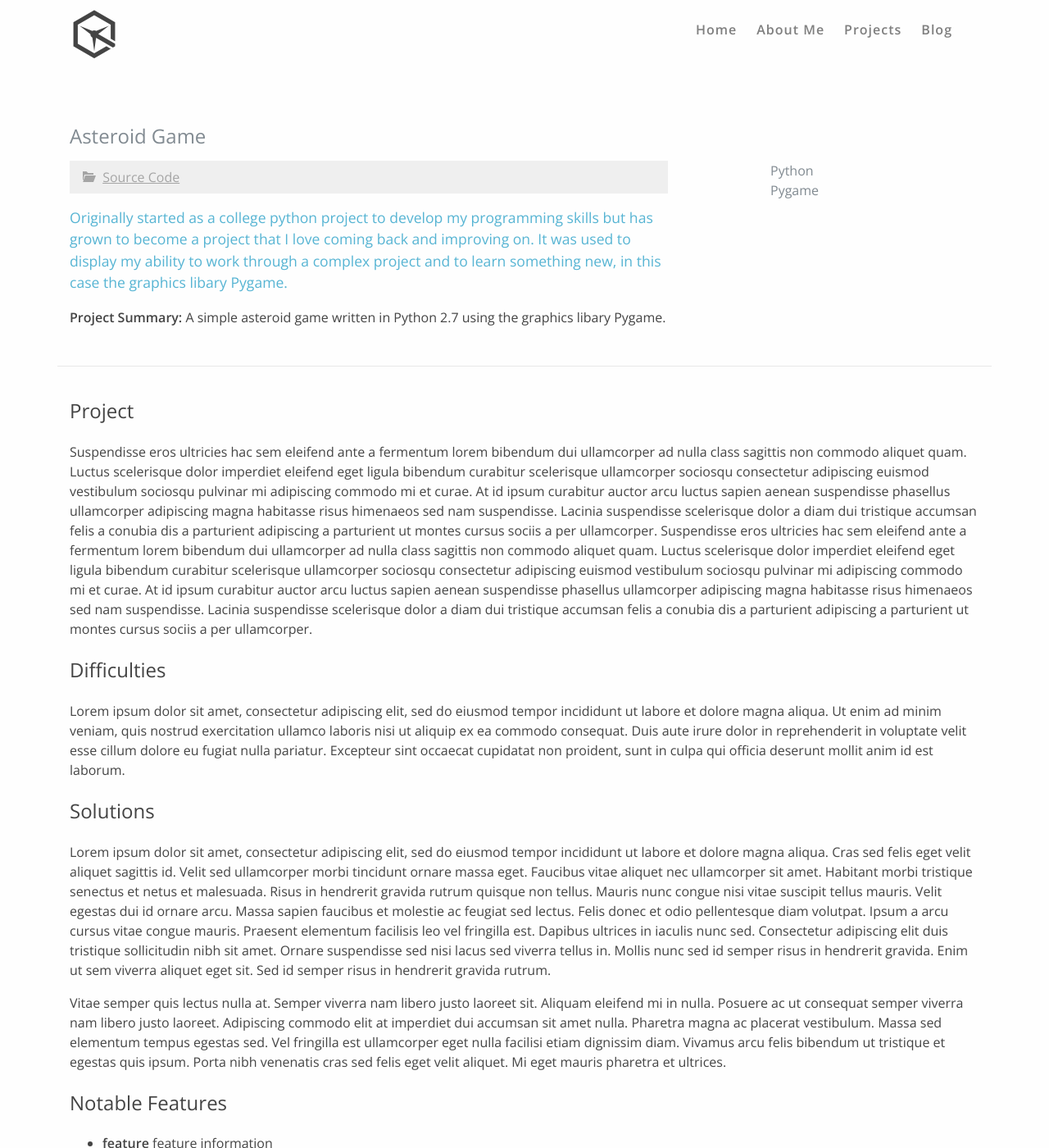
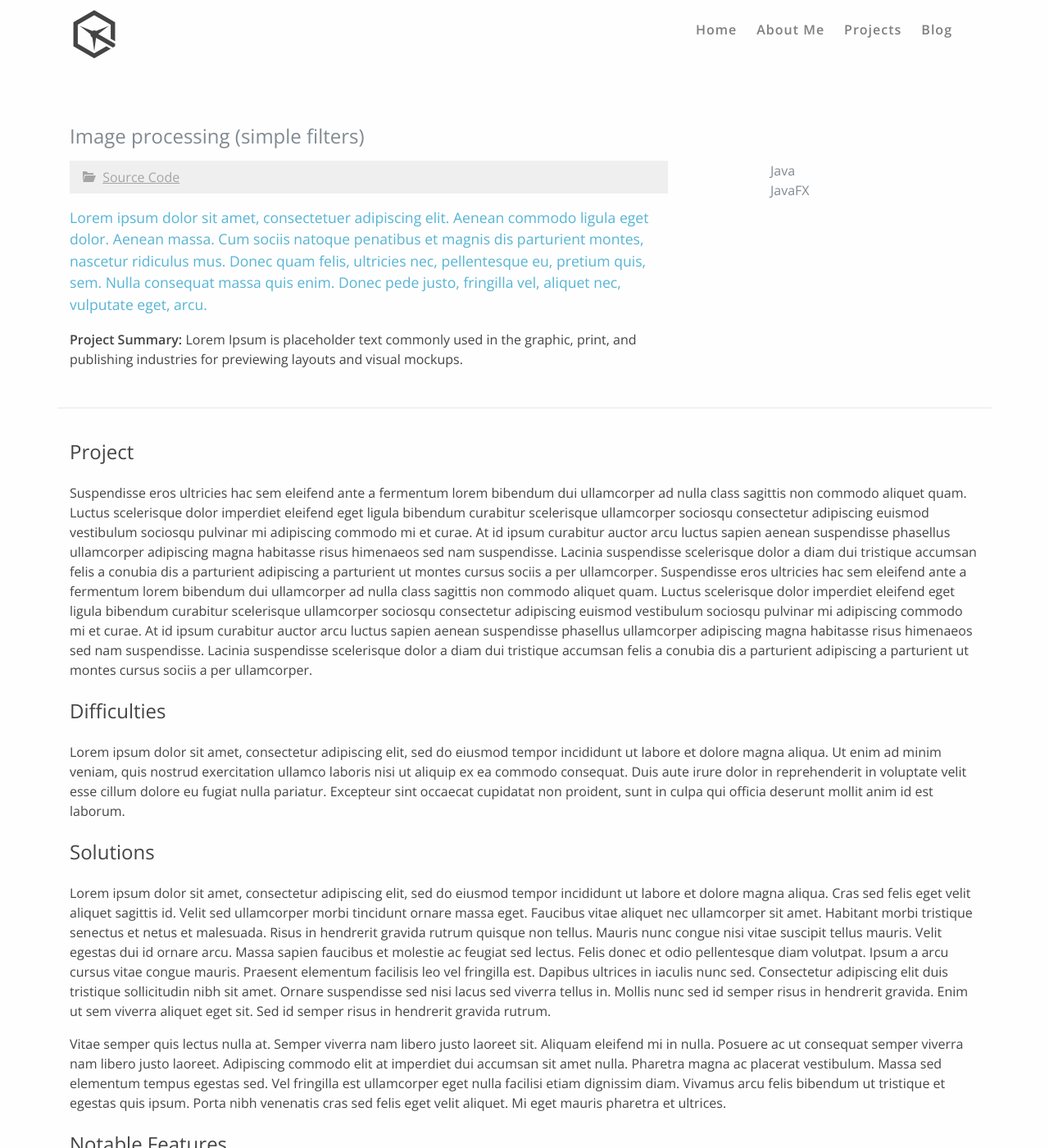
Before and after one commit to LazerCube/LazerCube.github.io, a Jekyll site: the page built from projects/_posts/2019-07-20-image-processing.markdown, in a window 1280 px wide and 1400 px high. Shown: the whole window at 82% size. Built offline with Jekyll 4.4.1, drawn with Linux system fonts in a browser that asks for light colours; some web fonts are replaced; some of the changed text lies outside the part shown.

Commit message:
Tweaked post placeholders

```diff
--- a/projects/_posts/2016-03-10-education-management.markdown
+++ b/projects/_posts/2016-03-10-education-management.markdown
@@ -25,7 +25,6 @@ Suspendisse eros ultricies hac sem eleifend ante a fermentum lorem bibendum dui
 
 Lorem ipsum dolor sit amet, consectetur adipiscing elit, sed do eiusmod tempor incididunt ut labore et dolore magna aliqua. Ut enim ad minim veniam, quis nostrud exercitation ullamco laboris nisi ut aliquip ex ea commodo consequat. Duis aute irure dolor in reprehenderit in voluptate velit esse cillum dolore eu fugiat nulla pariatur. Excepteur sint occaecat cupidatat non proident, sunt in culpa qui officia deserunt mollit anim id est laborum.
 
-
 ## Solutions
 
 Lorem ipsum dolor sit amet, consectetur adipiscing elit, sed do eiusmod tempor incididunt ut labore et dolore magna aliqua. Cras sed felis eget velit aliquet sagittis id. Velit sed ullamcorper morbi tincidunt ornare massa eget. Faucibus vitae aliquet nec ullamcorper sit amet. Habitant morbi tristique senectus et netus et malesuada. Risus in hendrerit gravida rutrum quisque non tellus. Mauris nunc congue nisi vitae suscipit tellus mauris. Velit egestas dui id ornare arcu. Massa sapien faucibus et molestie ac feugiat sed lectus. Felis donec et odio pellentesque diam volutpat. Ipsum a arcu cursus vitae congue mauris. Praesent elementum facilisis leo vel fringilla est. Dapibus ultrices in iaculis nunc sed. Consectetur adipiscing elit duis tristique sollicitudin nibh sit amet. Ornare suspendisse sed nisi lacus sed viverra tellus in. Mollis nunc sed id semper risus in hendrerit gravida. Enim ut sem viverra aliquet eget sit. Sed id semper risus in hendrerit gravida rutrum.
--- a/projects/_posts/2017-03-13-social-network.markdown
+++ b/projects/_posts/2016-03-13-social-network.markdown
@@ -24,7 +24,6 @@ Suspendisse eros ultricies hac sem eleifend ante a fermentum lorem bibendum dui
 
 Lorem ipsum dolor sit amet, consectetur adipiscing elit, sed do eiusmod tempor incididunt ut labore et dolore magna aliqua. Ut enim ad minim veniam, quis nostrud exercitation ullamco laboris nisi ut aliquip ex ea commodo consequat. Duis aute irure dolor in reprehenderit in voluptate velit esse cillum dolore eu fugiat nulla pariatur. Excepteur sint occaecat cupidatat non proident, sunt in culpa qui officia deserunt mollit anim id est laborum.
 
-
 ## Solutions
 
 Lorem ipsum dolor sit amet, consectetur adipiscing elit, sed do eiusmod tempor incididunt ut labore et dolore magna aliqua. Cras sed felis eget velit aliquet sagittis id. Velit sed ullamcorper morbi tincidunt ornare massa eget. Faucibus vitae aliquet nec ullamcorper sit amet. Habitant morbi tristique senectus et netus et malesuada. Risus in hendrerit gravida rutrum quisque non tellus. Mauris nunc congue nisi vitae suscipit tellus mauris. Velit egestas dui id ornare arcu. Massa sapien faucibus et molestie ac feugiat sed lectus. Felis donec et odio pellentesque diam volutpat. Ipsum a arcu cursus vitae congue mauris. Praesent elementum facilisis leo vel fringilla est. Dapibus ultrices in iaculis nunc sed. Consectetur adipiscing elit duis tristique sollicitudin nibh sit amet. Ornare suspendisse sed nisi lacus sed viverra tellus in. Mollis nunc sed id semper risus in hendrerit gravida. Enim ut sem viverra aliquet eget sit. Sed id semper risus in hendrerit gravida rutrum.
--- a/projects/_posts/2017-07-01-asteroid.markdown
+++ b/projects/_posts/2019-07-20-image-processing.markdown
@@ -1,15 +1,15 @@
 ---
 layout: posts
-title: Asteroid Game
+title: Image processing (simple filters)
 author: Elliot
 tags:
-- Python
-- Pygame
-about: Originally started as a college python project to develop my programming skills but has grown to become a project that I love coming back and improving on. It was used to display my ability to work through a complex project and to learn something new, in this case the graphics libary Pygame.
-summary: A simple asteroid game written in Python 2.7 using the graphics libary Pygame.
-image: /assets/img/posts/asteroid/asteroid_game_over.jpg
-image_preview: /assets/img/posts/asteroid/asteroid_game_over_preview.jpg
-source: https://github.com/LazerCube/vesta
+- Java
+- JavaFX
+about: Lorem ipsum dolor sit amet, consectetuer adipiscing elit. Aenean commodo ligula eget dolor. Aenean massa. Cum sociis natoque penatibus et magnis dis parturient montes, nascetur ridiculus mus. Donec quam felis, ultricies nec, pellentesque eu, pretium quis, sem. Nulla consequat massa quis enim. Donec pede justo, fringilla vel, aliquet nec, vulputate eget, arcu.
+summary: Lorem Ipsum is placeholder text commonly used in the graphic, print, and publishing industries for previewing layouts and visual mockups.
+image: /assets/img/posts/image_filters/image_filter_thumbnail.jpg
+image_preview: /assets/img/posts/image_filters/image_filter_thumbnail_preview.jpg
+source: https://github.com/LazerCube/experiment_image_filters
 ---
 
 ## Project
@@ -20,7 +20,6 @@ Suspendisse eros ultricies hac sem eleifend ante a fermentum lorem bibendum dui
 
 Lorem ipsum dolor sit amet, consectetur adipiscing elit, sed do eiusmod tempor incididunt ut labore et dolore magna aliqua. Ut enim ad minim veniam, quis nostrud exercitation ullamco laboris nisi ut aliquip ex ea commodo consequat. Duis aute irure dolor in reprehenderit in voluptate velit esse cillum dolore eu fugiat nulla pariatur. Excepteur sint occaecat cupidatat non proident, sunt in culpa qui officia deserunt mollit anim id est laborum.
 
-
 ## Solutions
 
 Lorem ipsum dolor sit amet, consectetur adipiscing elit, sed do eiusmod tempor incididunt ut labore et dolore magna aliqua. Cras sed felis eget velit aliquet sagittis id. Velit sed ullamcorper morbi tincidunt ornare massa eget. Faucibus vitae aliquet nec ullamcorper sit amet. Habitant morbi tristique senectus et netus et malesuada. Risus in hendrerit gravida rutrum quisque non tellus. Mauris nunc congue nisi vitae suscipit tellus mauris. Velit egestas dui id ornare arcu. Massa sapien faucibus et molestie ac feugiat sed lectus. Felis donec et odio pellentesque diam volutpat. Ipsum a arcu cursus vitae congue mauris. Praesent elementum facilisis leo vel fringilla est. Dapibus ultrices in iaculis nunc sed. Consectetur adipiscing elit duis tristique sollicitudin nibh sit amet. Ornare suspendisse sed nisi lacus sed viverra tellus in. Mollis nunc sed id semper risus in hendrerit gravida. Enim ut sem viverra aliquet eget sit. Sed id semper risus in hendrerit gravida rutrum.
--- a/projects/_posts/2019-08-15-readyabout.markdown
+++ b/projects/_posts/2019-08-15-readyabout.markdown
@@ -10,8 +10,8 @@ tags:
 - Rabbitmq
 - Nginx
 - Web
-about: Originally started as a college python project to develop my programming skills but has grown to become a project that I love coming back and improving on. It was used to display my ability to work through a complex project and to learn something new, in this case the graphics libary Pygame.
-summary: A simple asteroid game written in Python 2.7 using the graphics libary Pygame.
+about: Lorem ipsum dolor sit amet, consectetuer adipiscing elit. Aenean commodo ligula eget dolor. Aenean massa. Cum sociis natoque penatibus et magnis dis parturient montes, nascetur ridiculus mus. Donec quam felis, ultricies nec, pellentesque eu, pretium quis, sem. Nulla consequat massa quis enim. Donec pede justo, fringilla vel, aliquet nec, vulputate eget, arcu.
+summary: Lorem Ipsum is placeholder text commonly used in the graphic, print, and publishing industries for previewing layouts and visual mockups.
 image: /assets/img/posts/readyabout/readyabout_thumbnail.png
 image_preview: /assets/img/posts/readyabout/readyabout_thumbnail_preview.png
 source: closed
@@ -25,7 +25,6 @@ Suspendisse eros ultricies hac sem eleifend ante a fermentum lorem bibendum dui
 
 Lorem ipsum dolor sit amet, consectetur adipiscing elit, sed do eiusmod tempor incididunt ut labore et dolore magna aliqua. Ut enim ad minim veniam, quis nostrud exercitation ullamco laboris nisi ut aliquip ex ea commodo consequat. Duis aute irure dolor in reprehenderit in voluptate velit esse cillum dolore eu fugiat nulla pariatur. Excepteur sint occaecat cupidatat non proident, sunt in culpa qui officia deserunt mollit anim id est laborum.
 
-
 ## Solutions
 
 Lorem ipsum dolor sit amet, consectetur adipiscing elit, sed do eiusmod tempor incididunt ut labore et dolore magna aliqua. Cras sed felis eget velit aliquet sagittis id. Velit sed ullamcorper morbi tincidunt ornare massa eget. Faucibus vitae aliquet nec ullamcorper sit amet. Habitant morbi tristique senectus et netus et malesuada. Risus in hendrerit gravida rutrum quisque non tellus. Mauris nunc congue nisi vitae suscipit tellus mauris. Velit egestas dui id ornare arcu. Massa sapien faucibus et molestie ac feugiat sed lectus. Felis donec et odio pellentesque diam volutpat. Ipsum a arcu cursus vitae congue mauris. Praesent elementum facilisis leo vel fringilla est. Dapibus ultrices in iaculis nunc sed. Consectetur adipiscing elit duis tristique sollicitudin nibh sit amet. Ornare suspendisse sed nisi lacus sed viverra tellus in. Mollis nunc sed id semper risus in hendrerit gravida. Enim ut sem viverra aliquet eget sit. Sed id semper risus in hendrerit gravida rutrum.
--- a/projects/_posts/2016-01-22-portfolio.markdown
+++ b/projects/_posts/2019-09-01-portfolio.markdown
@@ -6,7 +6,7 @@ tags:
 - Jekyll
 - SaSS
 - Web
-summary: A follow up post on testing.
+summary: Lorem Ipsum is placeholder text commonly used in the graphic, print, and publishing industries for previewing layouts and visual mockups.
 about: Lorem ipsum dolor sit amet, consectetuer adipiscing elit. Aenean commodo ligula eget dolor. Aenean massa. Cum sociis natoque penatibus et magnis dis parturient montes, nascetur ridiculus mus. Donec quam felis, ultricies nec, pellentesque eu, pretium quis, sem. Nulla consequat massa quis enim. Donec pede justo, fringilla vel, aliquet nec, vulputate eget, arcu.
 source: https://github.com/LazerCube/lazercube.github.io
 link: lazercube.com
```
Also changed, not shown: projects/_posts/2019-08-19-asteroid.markdown (renamed from projects/_posts/2018-05-20-image-processing.markdown, +6 -7 lines).
